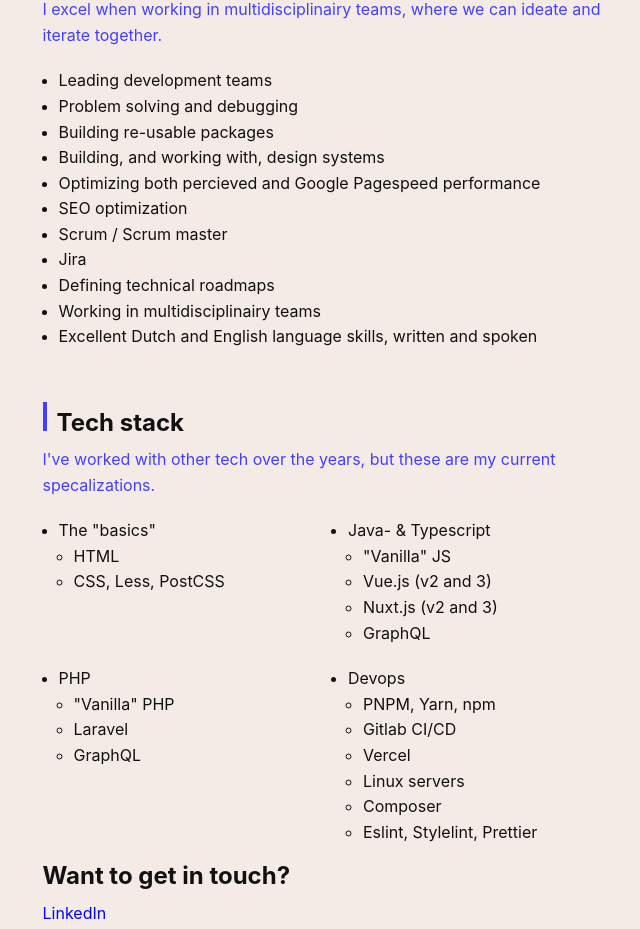
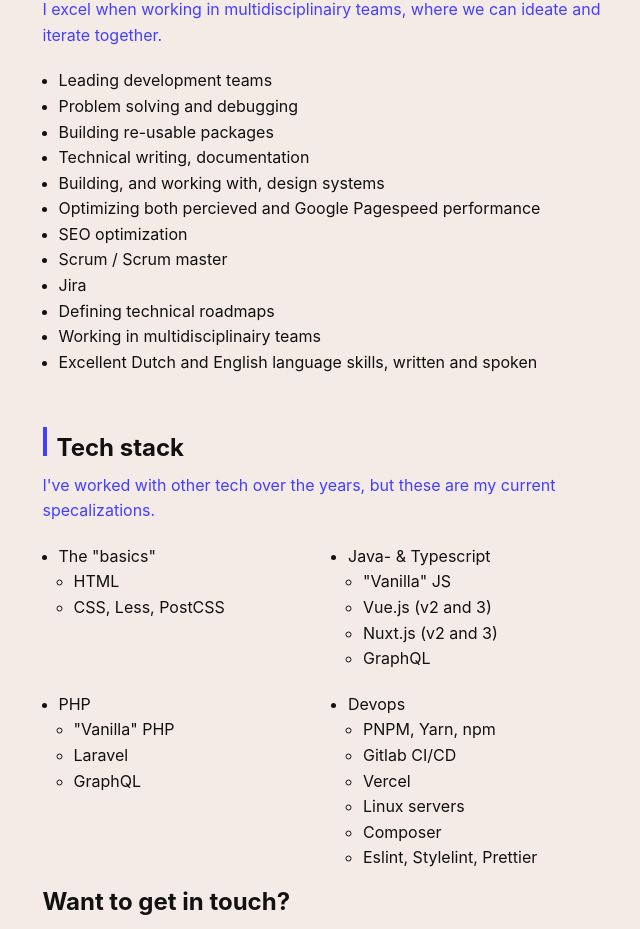
Before and after one commit to FreekVR/freekvanrijt.nl, a Vue app: page / in a window 1280 px wide. Shown: the part 1330-2259 px from the top of the page, without its empty margins (300-940 px from the left). Built offline with nearby package versions, Linux system fonts and the light colour scheme.

Commit message:
Add technical writing

```diff
--- a/src/components/TheCV.vue
+++ b/src/components/TheCV.vue
@@ -91,6 +91,7 @@
                 <li>Leading development teams</li>
                 <li>Problem solving and debugging</li>
                 <li>Building re-usable packages</li>
+                <li>Technical writing, documentation</li>
                 <li>Building, and working with, design systems</li>
                 <li>Optimizing both percieved and Google Pagespeed performance</li>
                 <li>SEO optimization</li>
```
